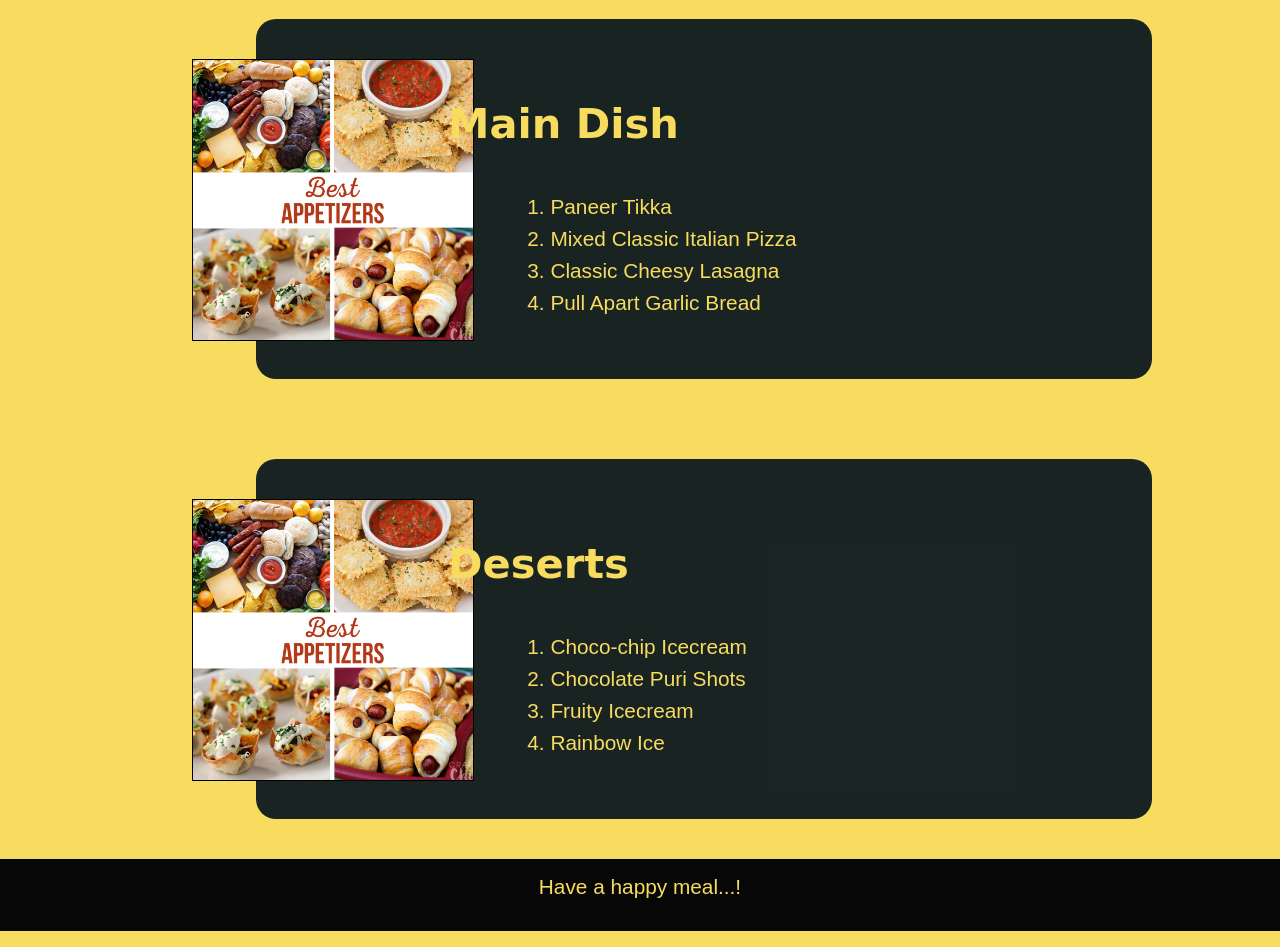
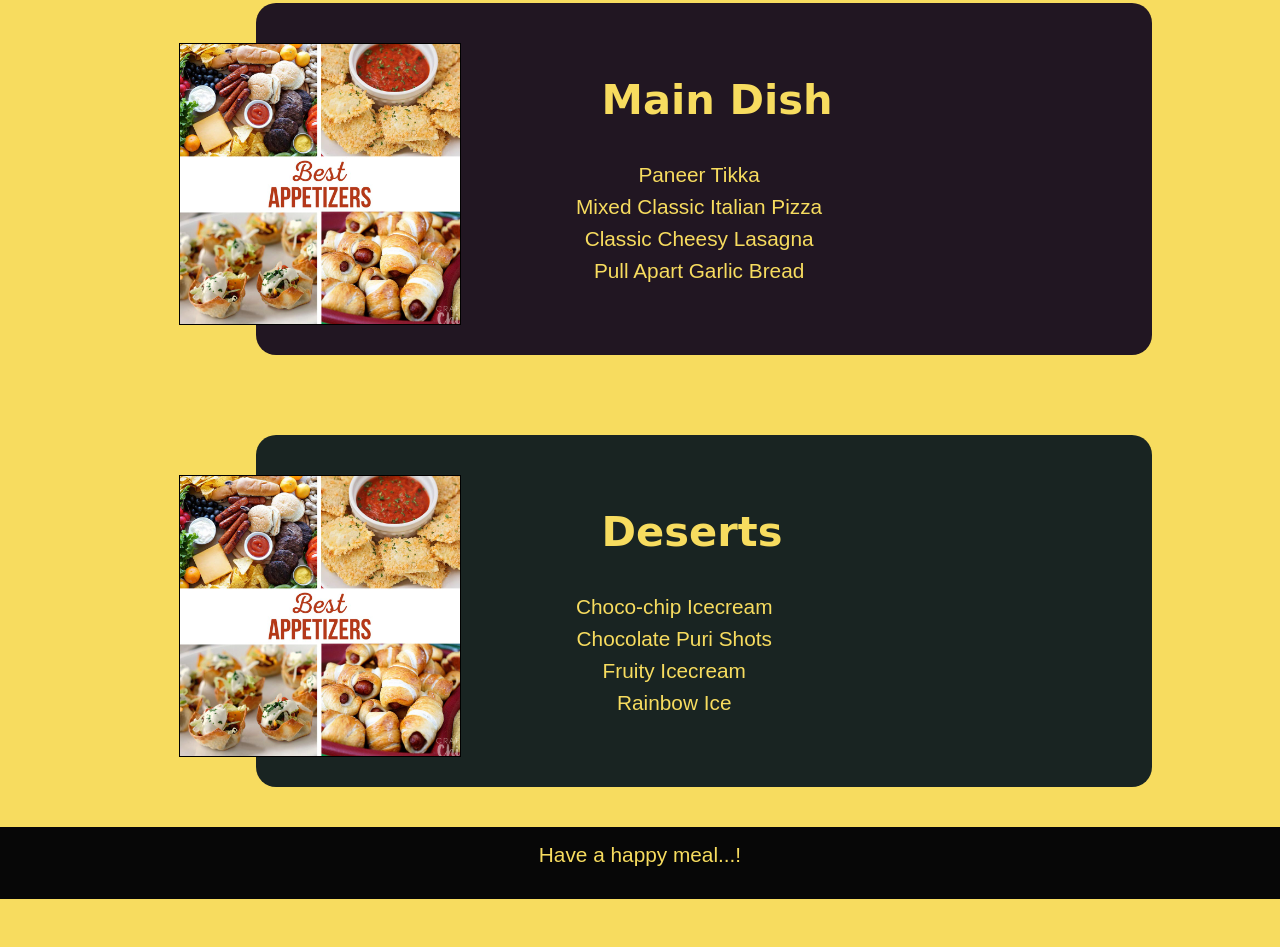
Before and after one commit to hiyapatel/Menu, a website: page menu.html in a window 1280 px wide. Shown: the part 1493-2440 px from the top of the page. After the commit the page ends 2408 px from the top, so only its background shows below. Drawn offline with nearby package versions, Linux system fonts and the light colour scheme; a web font is replaced by a local one.

Commit message:
Menu Page completed

```diff
--- a/css/styles.css
+++ b/css/menu.css
@@ -71,32 +71,46 @@ body {
 
 .items {
   display: flex;
-  background: #02111ce6;
   color: #F7DC5F;
+  text-align: center;
   margin: 0 10vw 0 20vw;
   min-height: 35vh;
   border-radius: 20px;
   padding-left: 15vw;
-  padding-top: 10vh;
+  padding-top: 9vh;
   font-size: 130%; }
   .items h1 {
-    display: flex;
-    text-align: left;
+    display: block;
     position: absolute;
-    font-family: 'Salsa', cursive; }
-  .items ol {
-    padding-top: 12vh;
-    padding-left: 8vw;
+    font-family: 'Salsa', cursive;
+    text-align: center;
+    margin-left: 12vw; }
+  .items ul {
+    list-style: none;
+    padding-top: 11vh;
+    padding-left: 10vw;
     position: absolute; }
-    .items ol li {
+    .items ul li {
       padding-bottom: 1vh; }
+
+.listitem #one {
+  background: #1c0e02e6; }
+
+.listitem #two {
+  background: #041c02e6; }
+
+.listitem #three {
+  background: #0b021ce6; }
+
+.listitem #four {
+  background: #02111ce6; }
 
 img {
   position: absolute;
   display: flex;
   height: 35vh;
   margin-top: 5vh;
-  margin-left: 15vw;
+  margin-left: 14vw;
   border: 1px solid; }
 
 a {
--- a/css/styles.scss
+++ b/css/styles.scss
@@ -104,25 +104,27 @@ body{
 
 .items{
     display: flex;
-    background: #02111ce6;
     color: $background-light;
+    text-align: center;
     margin: 0 10vw 0 20vw;   //top-right-bottom-left
     min-height: 35vh;
     border-radius: 20px;
     padding-left: 15vw;
-    padding-top: 10vh;
+    padding-top: 9vh;
     font-size: 130%;
 
     h1{
-        display: flex;
-        text-align: left;
+        display: block;
         position: absolute;
         font-family: 'Salsa', cursive;
+        text-align: center;
+        min-width: 1em;
     }
 
-    ol{
-        padding-top: 12vh;
-        padding-left: 8vw;
+    ul{
+        list-style: none;
+        padding-top: 11vh;
+        padding-left: 10vw;
         position: absolute;
         li{
             padding-bottom: 1vh;
@@ -130,12 +132,30 @@ body{
     }
 }
 
+
+.listitem{
+    #one{
+        background: #1c0e02e6;
+    }
+    #two{
+        background: #041c02e6;
+    }
+    #three{
+        background: #0b021ce6;
+    }
+    #four{
+        background: #02111ce6;
+    }
+
+}
+
+
 img{
     position: absolute;
     display: flex;
     height:35vh;
     margin-top: 5vh;
-    margin-left: 15vw;
+    margin-left: 14vw;
     border: 1px solid;
 }
 
--- a/menu.html
+++ b/menu.html
@@ -9,7 +9,7 @@
     <link href="https://fonts.googleapis.com/css2?family=Arizonia&family=Salsa&display=swap" rel="stylesheet">
     <link rel="stylesheet" href="node_modules/font-awesome/css/font-awesome.min.css">
     <link rel="stylesheet" href="node_modules/bootstrap-social/bootstrap-social.css">
-    <link rel="stylesheet" href="css/styles.css">
+    <link rel="stylesheet" href="css/menu.css">
 
 </head>
 <body>
@@ -43,50 +43,50 @@
 
     <div class="listitem">
         <img src="img/appetizers.jpg" alt="appetizers">
-        <div class="items">
+        <div class="items" id="one">
             <h1>Appetizers</h1>
-            <ol>
+            <ul>
                 <li>Tosted Ravioli</li>
                 <li>Mini Taco Cup</li>
                 <li>Spinach Cheese Puffs</li>
                 <li>Garlic Spinach Dip Bread</li>
-            </ol>
+            </ul>
         </div>
     </div>
     <div class="listitem">
         <img src="img/appetizers.jpg" alt="appetizers">
-        <div class="items">
+        <div class="items" id="two">
             <h1>Drinks</h1>
-            <ol>
+            <ul>
                 <li>Lemonade</li>
                 <li>Mint Mohito</li>
                 <li>Oreo Milk</li>
                 <li>Choco chip Browni Milk</li>
-            </ol>
+            </ul>
         </div>
     </div>
     <div class="listitem">
         <img src="img/appetizers.jpg" alt="appetizers">
-        <div class="items">
+        <div class="items" id="three">
             <h1>Main Dish</h1>
-            <ol>
+            <ul>
                 <li>Paneer Tikka</li>
                 <li>Mixed Classic Italian Pizza</li>
                 <li>Classic Cheesy Lasagna </li>
                 <li>Pull Apart Garlic Bread</li>
-            </ol>
+            </ul>
         </div>
     </div>
     <div class="listitem">
         <img src="img/appetizers.jpg" alt="appetizers">
-        <div class="items">
+        <div class="items" id="four">
             <h1>Deserts</h1>
-            <ol>
+            <ul>
                 <li>Choco-chip Icecream</li>
                 <li>Chocolate Puri Shots</li>
                 <li>Fruity Icecream</li>
                 <li>Rainbow Ice</li>
-            </ol>
+            </ul>
         </div>
     </div>
 
```
